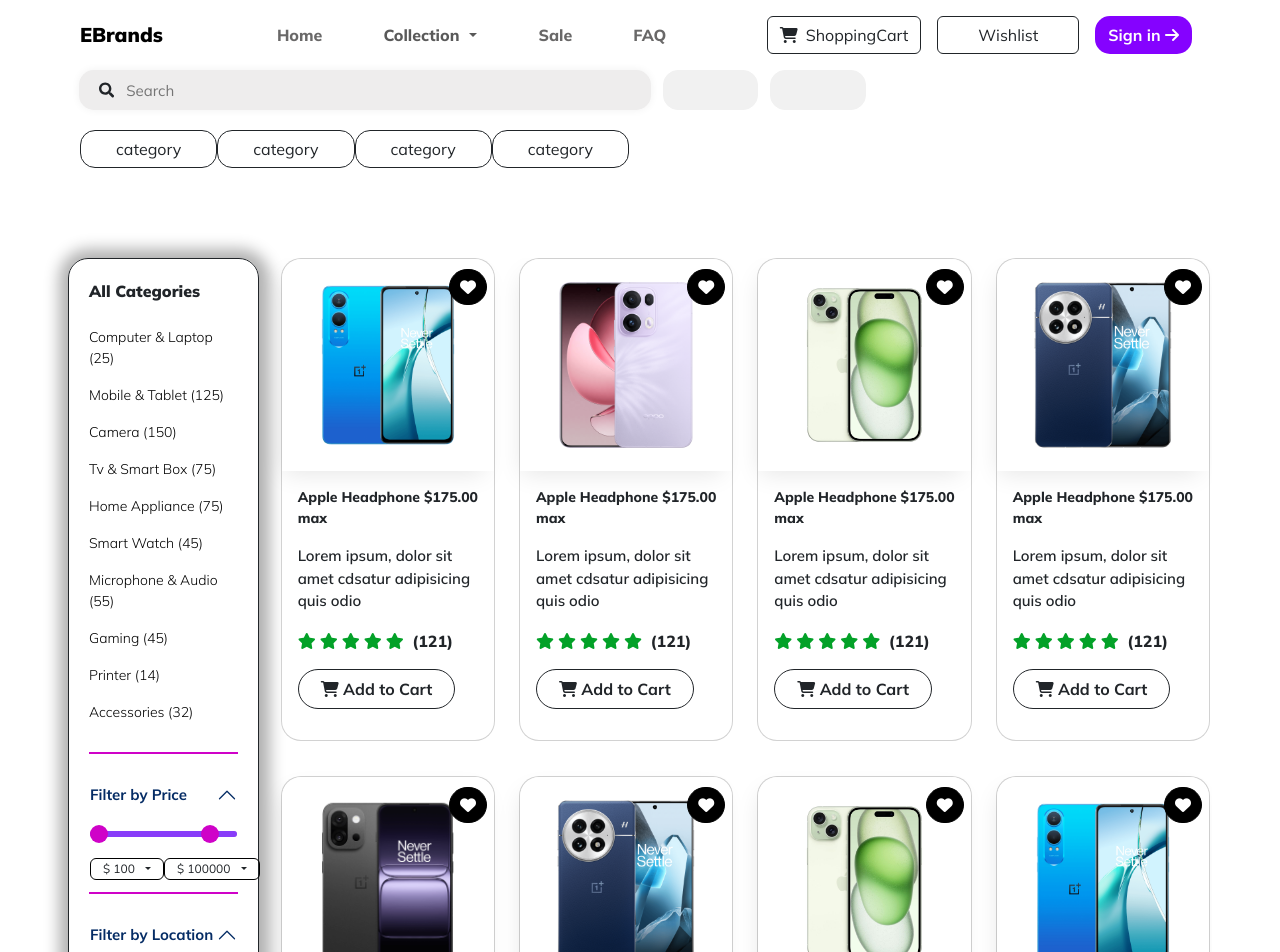
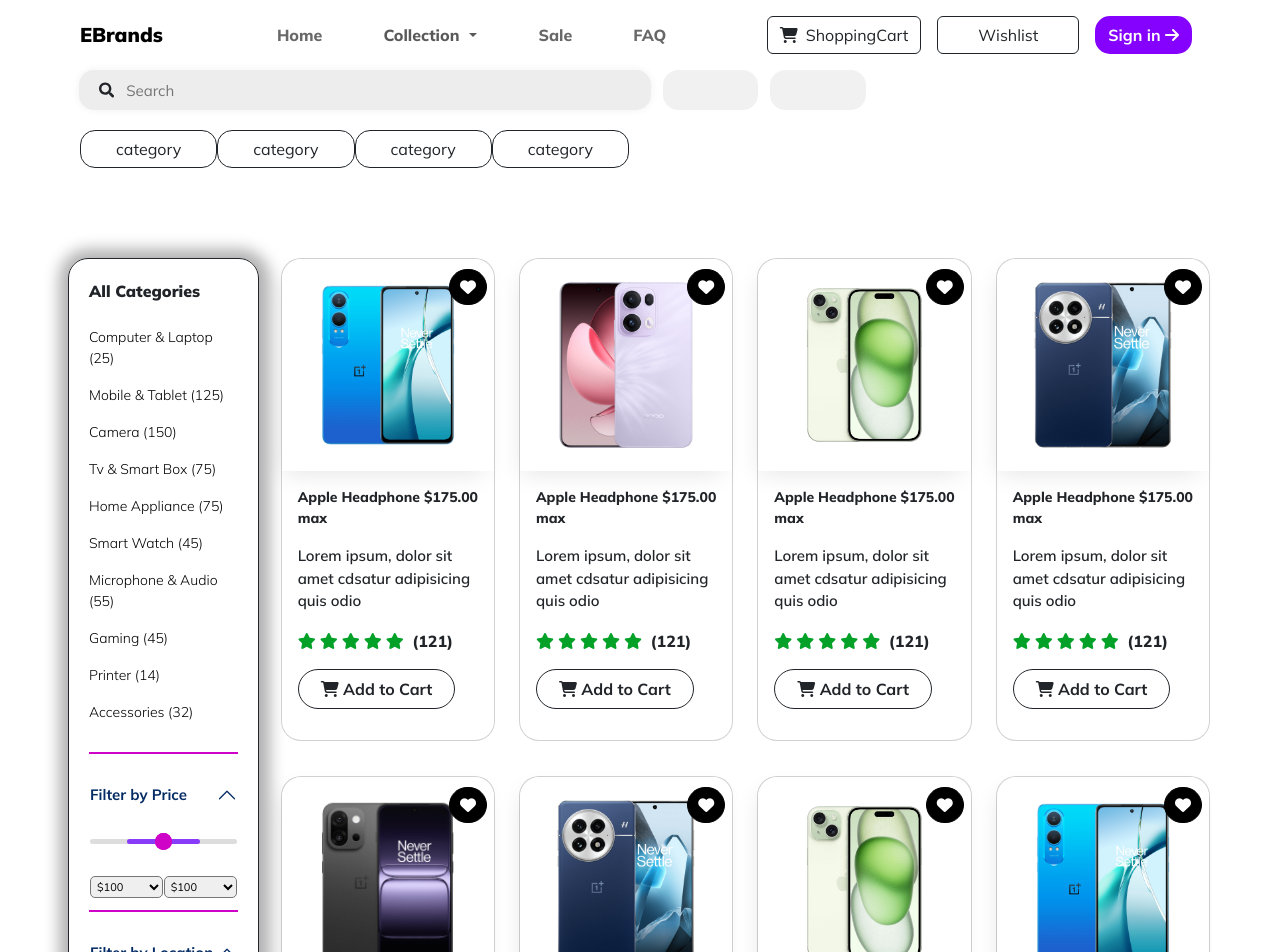
Before and after one commit to Sreelakshmit123/EcommerceReact.js, a React (Vite) app: page /mobiletablet in a window 1280 px wide. Shown: the top 952 px of the page. Built offline with nearby package versions, Linux system fonts and the light colour scheme; a web font is replaced by a local one.

Commit message:
update filter

```diff
--- a/MobileTablet.css
+++ b/MobileTablet.css
@@ -408,92 +408,61 @@
 
 /* filter by price  */
 
+.priceSelector{
+    padding: 2px;
+    font-size: 11px;
+    border-radius: 5px;
+}
 
 .slider {
-    position: relative;
+  height: 5px;
+  position: relative;
+  background: #ddd;
+  border-radius: 5px;
+}
+.slider .progress {
+  height: 100%;
+  left: 25%;
+  right: 25%;
+  position: absolute;
+  border-radius: 5px;
+  background: rgb(136, 60, 249);
+}
+.range-input {
+  position: relative;
+}
+.range-input input {
+  position: absolute;
+  width: 100%;
+  height: 5px;
+  cursor: pointer;
+  pointer-events: all;
+  top: -5px;
+  background: none;
+  pointer-events: none;
+  -webkit-appearance: none;
+  -moz-appearance: none;
+}
+input[type="range"]::-webkit-slider-thumb {
+  height: 17px;
+  width: 17px;
+  border-radius: 50%;
+  cursor: pointer;
+  background: rgb(207, 2, 200);
+  pointer-events: all;
+  -webkit-appearance: none;
+}
+input[type="range"]::-moz-range-thumb {
+  height: 17px;
+  width: 17px;
+  border: none;
+  cursor: pointer;
+  border-radius: 50%;
+  background:rgb(207, 2, 200);
+  pointer-events: auto;
+  -moz-appearance: none;
 }
 
-.track-slider,
-.range-slider,
-.slider-left-val,
-.slider-right-value {
-    position: absolute;
-}
-
-.track-slider,
-.range-slider {
-    border-radius: 4px;
-    height: 6px;
-}
-
-.track-slider {
-    /* background-color: #022140; */
-    width:100%;
-    z-index: 1;
-}
-
-.range-slider {
-    z-index: 2;
-    background-color: rgb(136, 60, 249) !important;
-}
-
-.slider-left-value {
-    left: 6px;
-}
-
-.slider-right-value {
-    right: -4px;
-}
-
-.thumb,
-.thumb::-webkit-slider-thumb {
-    -webkit-appearance: none;
-    -webkit-tap-highlight-color: transparent;
-}
-
-.thumb {
-    pointer-events: none;
-    position: absolute;
-    height: 0;
-    outline: none;
-}
-
-.thumb-left {
-    z-index: 3;
-}
-
-.thumb-right {
-    z-index: 4;
-}
-
-.thumb::-webkit-slider-thumb {
-    background-color:rgb(207, 2, 200);
-    border-radius: 50%;
-    /* box-shadow: 0 0 1px 1px #f50707; */
-    cursor: pointer;
-    height: 18px;
-    width: 18px;
-    margin-top: 4.5px;
-    pointer-events: all;
-    position: relative;
-    transition: transform 0.3s ease-in-out;
-}
-
-.thumb::-webkit-slider-thumb:hover {
-    transform: scale(1.2);
-}
-
-.thumb::-moz-range-thumb {
-    background-color: rgb(207, 2, 200);
-    border-radius: 50%;
-    /* box-shadow: 0 0 1px 1px #f50707; */
-    cursor: pointer;
-    height: 18px;
-    width: 18px;
-    margin-top: 4.5px;
-    pointer-events: all;
-    position: relative;
-}
 
 /* mobile view */
 
--- a/src/Pages/MobileSliderFilter.jsx
+++ b/src/Pages/MobileSliderFilter.jsx
@@ -1,15 +1,11 @@
 import React, { useEffect, useState } from 'react'
-import { Accordion, Dropdown } from 'react-bootstrap'
+import { Accordion } from 'react-bootstrap'
 import { Link } from 'react-router-dom'
 import PriceFilter from './PriceFilter'
 
 function MobileSliderFilter() {
 
-    const [rangeValues, setRangeValues] = useState({ min: 0, max: 1000 });
 
-    const handleRangeChange = (values) => {
-        setRangeValues(values);
-    };
     return (
         <>
             <p className='fw-bolder mb-4'>All Categories</p>
@@ -35,13 +31,7 @@
                 <Accordion.Item eventKey="0">
                     <Accordion.Header>Filter by Price</Accordion.Header>
                     <Accordion.Body>
-                        <PriceFilter
-                            min={100}
-                            max={100000}
-                            onChange={handleRangeChange}
-                        />
-
-
+                        <PriceFilter/>
                     </Accordion.Body>
                 </Accordion.Item>
             </Accordion>
--- a/src/Pages/PriceFilter.jsx
+++ b/src/Pages/PriceFilter.jsx
@@ -1,142 +1,40 @@
-import React, { useCallback, useEffect, useState, useRef } from 'react';
-import { Dropdown } from 'react-bootstrap';
+import React from 'react'
 
-
-const valueCSS = {
-    display: "flex",
-    alignItems: "center",
-    justifyContent: "center",
-    zIndex: 1,
-    gap: "2px",
-    paddingTop: "10px",
-};
-
-const PriceFilter = ({
-    min,
-    max,
-    trackColor = "#cecece",
-    onChange,
-    rangeColor = "#ff0303",
-    valueStyle = valueCSS,
-    width = "100%",
-    currencyText = "$",
-}) => {
-
-    const [minVal, setMinVal] = useState(min);
-    const [maxVal, setMaxVal] = useState(max);
-    const minValRef = useRef(min);
-    const maxValRef = useRef(max);
-    const range = useRef(null);
-
-
-    const getPercent = useCallback(
-        (value) => Math.round(((value - min) / (max - min)) * 100),
-        [min, max]
-    );
-
-    useEffect(() => {
-        const minPercent = getPercent(minVal);
-        const maxPercent = getPercent(maxValRef.current);
-
-        if (range.current) {
-            range.current.style.left = `${minPercent}%`;
-            range.current.style.width = `${maxPercent - minPercent}%`;
-        }
-    }, [minVal, getPercent]);
-
-    // set the width of the range to decrease from right side
-    useEffect(() => {
-        const minPercent = getPercent(minValRef.current);
-        const maxPercent = getPercent(maxVal);
-
-        if (range.current) {
-            range.current.style.width = `${maxPercent - minPercent}%`;
-        }
-    }, [maxVal, getPercent]);
-
-    // Get min and max values when their state changes
-    useEffect(() => {
-        if (minVal != minValRef.current || maxVal != maxValRef.current) {
-            onChange({ min: minVal, max: maxVal });
-            minValRef.current = minVal;
-            maxValRef.current = maxVal;
-        }
-    }, [minVal, maxVal, onChange]);
+function PriceFilter() {
 
     return (
-
-        <div className=' flex items-center justify-center flex-col space-y-14'>
-
-
-            {/* Style the price range slider */}
-            <div className="multi-slide-input-container mt-3" style={{ width }}>
-
-                <input
-                    type="range"
-                    min={min}
-                    max={max}
-                    value={minVal}
-                    onChange={(event) => {
-                        const value = Math.min(Number(event.target.value), maxVal - 1);
-                        setMinVal(value);
-                    }}
-                    className="thumb thumb-left"
-
-                />
-
-                <input
-                    type="range"
-                    min={min}
-                    max={max}
-                    value={maxVal}
-                    onChange={(event) => {
-                        const value = Math.max(Number(event.target.value), minVal + 1);
-                        setMaxVal(value);
-                    }}
-                    className="thumb thumb-right"
-
-                />
-
-                <div className="slider">
-                    <div
-                        style={{ backgroundColor: trackColor }}
-                        className="track-slider"
-                    />
-
-                    <div
-                        ref={range}
-                        className="range-slider"
-                    />
-
+        <>
+            <div className='pt-4'>
+                <div className='slider'>
+                    <div className="progress"></div>
+                </div>
+                <div class="range-input">
+                    <input type="range" name="" id="" className='thumb range-left' min={100} max={10000} />
+                    <input type="range" name="" id="" className='thumb range-right' min={100} max={10000} />
                 </div>
 
-            </div>
-             <div className='d-flex justify-content-between pt-4'>
-                <Dropdown>
-                    <Dropdown.Toggle variant="white" id="dropdown-basic">
-                        {currencyText} {minVal}
-                    </Dropdown.Toggle>
-
-                    <Dropdown.Menu>
-                        <Dropdown.Item href="#/action-1">$1000</Dropdown.Item>
-                        <Dropdown.Item href="#/action-2">$5000</Dropdown.Item>
-                        <Dropdown.Item href="#/action-3">$30000</Dropdown.Item>
-                    </Dropdown.Menu>
-                </Dropdown>
-                <Dropdown >
-                    <Dropdown.Toggle variant="white" id="dropdown-basic">
-                      {currencyText} {maxVal}
-                    </Dropdown.Toggle>
-                    <Dropdown.Menu>
-                        <Dropdown.Item href="#/action-1">$20000</Dropdown.Item>
-                        <Dropdown.Item href="#/action-2">$50000</Dropdown.Item>
-                        <Dropdown.Item href="#/action-3">$200000</Dropdown.Item>
-                    </Dropdown.Menu>
-                </Dropdown>
-
-            </div>
-
-        </div>
+                <div className='d-flex justify-content-between pt-4 mt-2'>
+                    <select className='priceSelector' id="pricefilter" name="price">
+                        <option value="100">$100</option>
+                        <option value="100">$500</option>
+                        <option value="100">$1000</option>
+                        <option value="100">$1500</option>
+                        <option value="saab">$2000</option>
+                        <option value="fiat">$5000</option>
+                        <option value="audi">$100000</option>
+                    </select>
+                    <select className='priceSelector' id="pricefilter" name="price">
+                        <option value="100">$100</option>
+                        <option value="100">$500</option>
+                        <option value="100">$1000</option>
+                        <option value="100">$1500</option>
+                        <option value="saab">$2000</option>
+                        <option value="fiat">$5000</option>
+                        <option value="audi">$100000</option>
+                    </select>
+                </div>
+            </div >
+        </>
     )
 }
 
```
